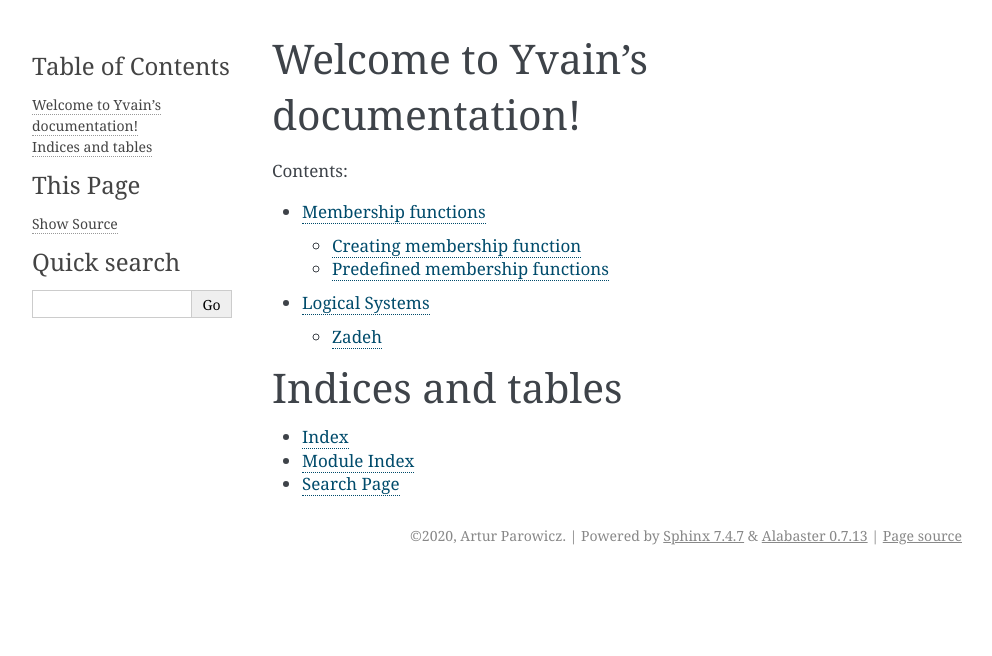
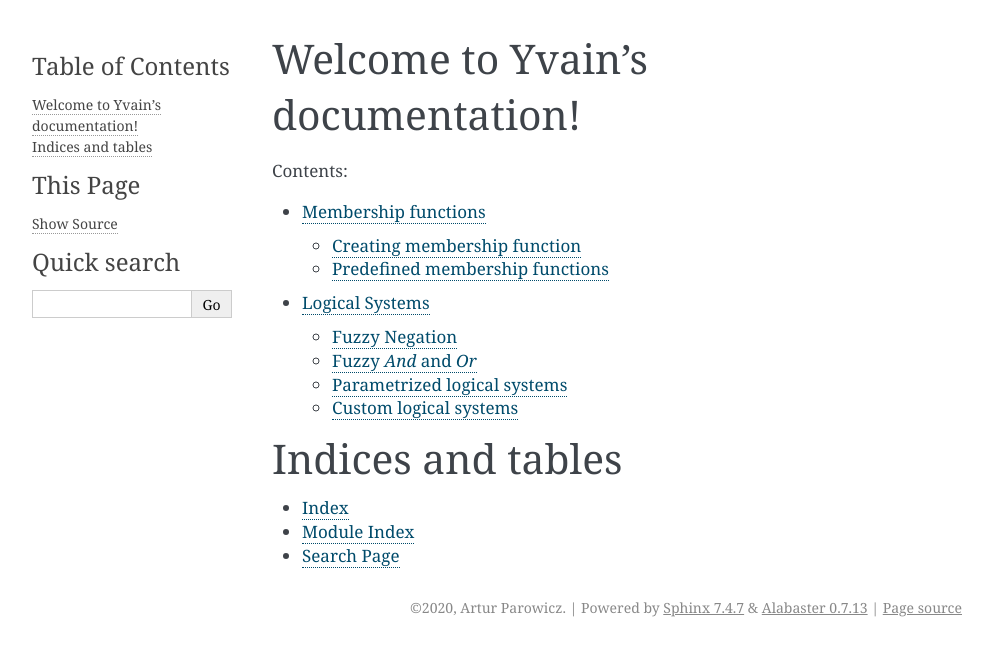
Before and after one commit to Parowicz/Yvain, a Sphinx documentation site: the page built from docs/source/index.rst, in a window 1280 px wide. Shown: the top 656 px of the page, without its empty margins (148-1140 px from the left). Built offline with Sphinx 7.4.7, drawn with Linux system fonts in a browser that asks for light colours.

Commit message:
chapters for logical systems documentation, negation plot

```diff
--- a/docs/source/logical_systems.rst
+++ b/docs/source/logical_systems.rst
@@ -2,7 +2,17 @@
 Logical Systems
 ****************
 
-Zadeh
-#####
+Fuzzy Negation
+##############
+.. plot:: plots/logical_systems/complementary_mf.py
+
+Fuzzy `And` and `Or`
+####################
 
 .. plot:: plots/logical_systems/zadeh.py
+
+Parametrized logical systems
+############################
+
+Custom logical systems
+######################
--- /dev/null
+++ b/docs/source/plots/logical_systems/complementary_mf.py
@@ -0,0 +1,19 @@
+import matplotlib.pyplot as plt
+import numpy as np
+
+from yvain.logical_systems import Zadeh
+from yvain.membership_functions import Gaussian
+
+if __name__ == '__main__':
+    mf = Gaussian(4.5, 1)
+
+    logic = Zadeh()
+    mf_negated = logic.complement(mf)
+
+    universe = np.linspace(0, 10, 1000)
+    plt.plot(universe, [mf(x) for x in universe], label="gaussian mf")
+    plt.plot(universe, [mf_negated(x) for x in universe], "--", label="complementary mf")
+
+    plt.xlabel("x")
+    plt.ylabel(r"$\mu$(x)")
+    plt.legend()
```
